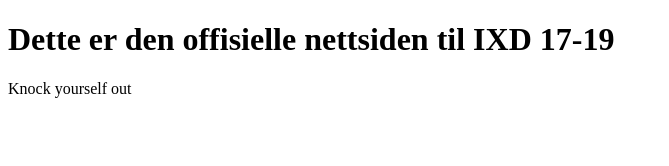
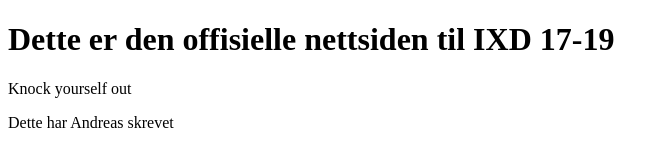
Before and after one commit to fagskolenkristiania/interaksjonsdesign, a plain HTML site: page index.html in a window 1280 px wide. Shown: the whole page, without its empty margins (0-669 px from the left). Drawn offline with Linux system fonts and the light colour scheme.

Commit message:
La inn tekst

```diff
--- a/index.html
+++ b/index.html
@@ -12,5 +12,7 @@
 
     <p>Knock yourself out</p>
 
+    <p>Dette har Andreas skrevet</p>
+
 </body>
 </html>
```
